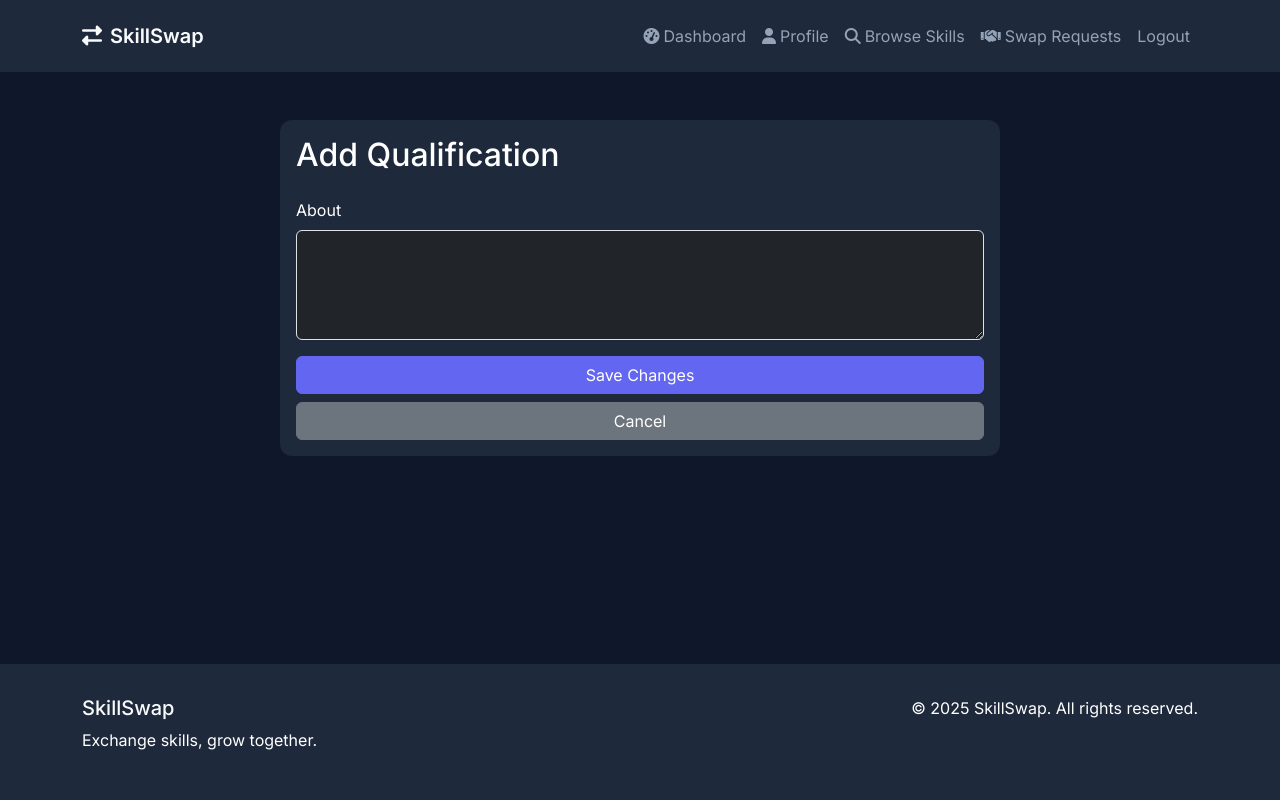
After one commit to orianasfeir/SkillSwap-Angular, a Django app: page /users/qualifications/add/ in a window 1280 px wide. The commit adds this page. Run offline with Django 5.2, Linux system fonts and the light colour scheme; the visitor is signed in with stand-in values (Sample User, id 1); data that the repository does not hold is empty.

Commit message:
fixing logout bug + adding add_qualification template

```diff
--- a/skillswap/skillswap/settings.py
+++ b/skillswap/skillswap/settings.py
@@ -84,8 +84,8 @@ DATABASES = {
         'NAME': 'skillswap',
         'USER': 'postgres',
         'PASSWORD': 'rootpass',
-        # 'PASSWORD': '1234',
-        'HOST': 'localhost',
+        'PASSWORD': '1234',
+        # 'HOST': 'localhost',
         'PORT': '5432',
     }
 }
--- a/skillswap/skillswap/urls.py
+++ b/skillswap/skillswap/urls.py
@@ -12,7 +12,7 @@ urlpatterns = [
     path('admin/', admin.site.urls),
 
     path('accounts/login/', auth_views.LoginView.as_view(template_name='registration/login.html'), name='login'),
-    path('accounts/logout/', auth_views.LogoutView.as_view(), name='logout'),
+    path('accounts/logout/', auth_views.LogoutView.as_view(template_name='registration/logged_out.html'), name='logout'),
     path('accounts/register/', user_views.register, name='register'),
     path('accounts/profile/', user_views.profile, name='profile'),
     path('accounts/profile/edit/', user_views.edit_profile, name='edit_profile'),
--- a/skillswap/templates/base.html
+++ b/skillswap/templates/base.html
@@ -138,9 +138,13 @@
                             </a>
                         </li>
                         <li class="nav-item">
-                            <a class="nav-link" href="{% url 'logout' %}">
+                            <form action="{% url 'logout' %}" method="post">
+                                {% csrf_token %}
+                                <button type="submit" class="nav-link">Logout</button>
+                            </form>
+                            <!-- <a class="nav-link" href="{% url 'logout' %}">
                                 <i class="fas fa-sign-out-alt me-1"></i>Logout
-                            </a>
+                            </a> -->
                         </li>
                     {% else %}
                         <li class="nav-item">
--- /dev/null
+++ b/skillswap/templates/users/add_qualification.html
@@ -0,0 +1,35 @@
+{% extends 'base.html' %}
+
+{% block title %}Add Qualification- SkillSwap{% endblock %}
+
+{% block content %}
+<div class="container mt-4">
+    <div class="row justify-content-center">
+        <div class="col-md-8">
+            <div class="card">
+                <div class="card-body">
+                    <h2 class="card-title text-white mb-4">Add Qualification</h2>
+                    <form method="post" enctype="multipart/form-data">
+                        {% csrf_token %}
+                        <div class="mb-3">
+                            <label for="{{ form.about.id_for_label }}" class="form-label text-white">About</label>
+                            <textarea class="form-control bg-dark text-white" id="{{ form.about.id_for_label }}"
+                                      name="{{ form.description.html_name }}" rows="4">{{ form.description.value|default:'' }}</textarea>
+                            {% if form.description.errors %}
+                                <div class="text-danger">
+                                    {{ form.description.errors }}
+                                </div>
+                            {% endif %}
+                        </div>
+
+                        <div class="d-grid gap-2">
+                            <button type="submit" class="btn btn-primary">Save Changes</button>
+                            <a href="{% url 'users:dashboard' %}" class="btn btn-secondary">Cancel</a>
+                        </div>
+                    </form>
+                </div>
+            </div>
+        </div>
+    </div>
+</div>
+{% endblock %}
```
